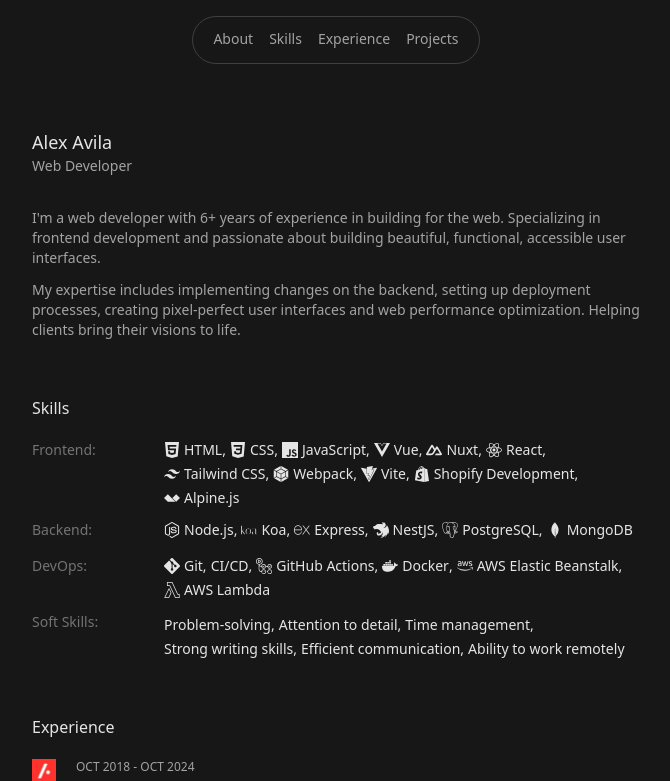
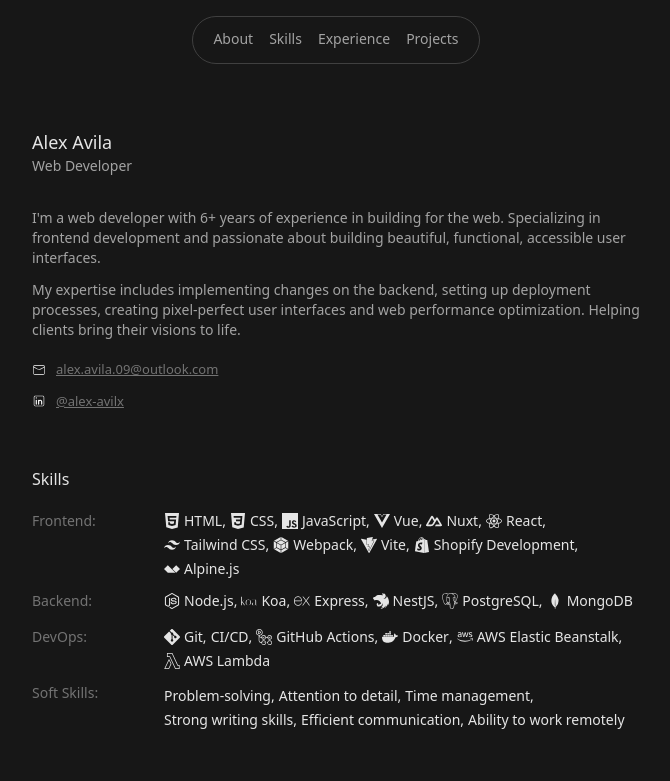
Before and after one commit to alex-avila/portfolio-site-v2, a React (Vite) app: page / in a window 1280 px wide. Shown: the top 781 px of the page, without its empty margins (304-974 px from the left). Built offline with nearby package versions, Linux system fonts and the light colour scheme.

Commit message:
add contact links to about section

```diff
--- a/src/components/About.tsx
+++ b/src/components/About.tsx
@@ -1,3 +1,19 @@
+import { IconContext } from "react-icons";
+import { CiMail, CiLinkedin } from "react-icons/ci";
+
+const links = [
+  {
+    label: "alex.avila.09@outlook.com",
+    href: "mailto:alex.avila.09@outlook.com",
+    icon: <CiMail />,
+  },
+  {
+    label: "@alex-avilx",
+    href: "https://www.linkedin.com/in/alex-avilx/",
+    icon: <CiLinkedin />,
+  },
+];
+
 function About() {
   return (
     <div>
@@ -19,6 +35,26 @@ function About() {
           deployment processes, creating pixel-perfect user interfaces and web
           performance optimization. Helping clients bring their visions to life.
         </p>
+
+        <ul className="mt-5 flex flex-col gap-y-3">
+          {links.map((link) => (
+            <li key={link.href} className="flex items-center gap-x-2.5">
+              {/* TODO: add a 'copy' button so visitors can copy the email address instead */}
+              <IconContext.Provider
+                value={{ className: "size-3.5 shrink-0", size: "24" }}
+              >
+                {link.icon}
+              </IconContext.Provider>
+              <a
+                className="text-[13px] text-gray-500 underline hover:text-gray-800 hover:decoration-2 focus:decoration-2 focus:outline-none dark:text-neutral-500 dark:hover:text-neutral-400"
+                href={link.href}
+                target="_blank"
+              >
+                {link.label}
+              </a>
+            </li>
+          ))}
+        </ul>
       </div>
     </div>
   );
```
